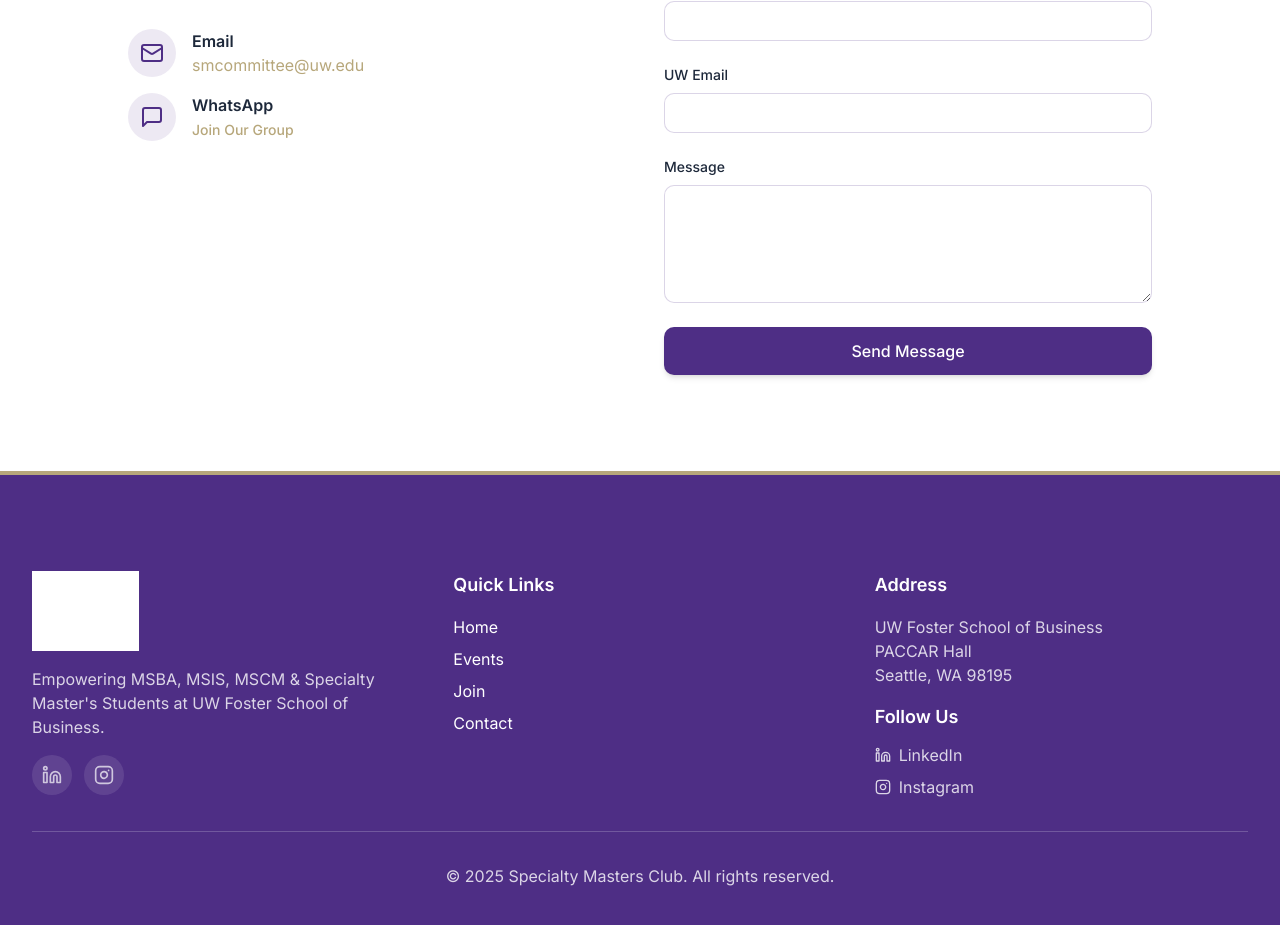
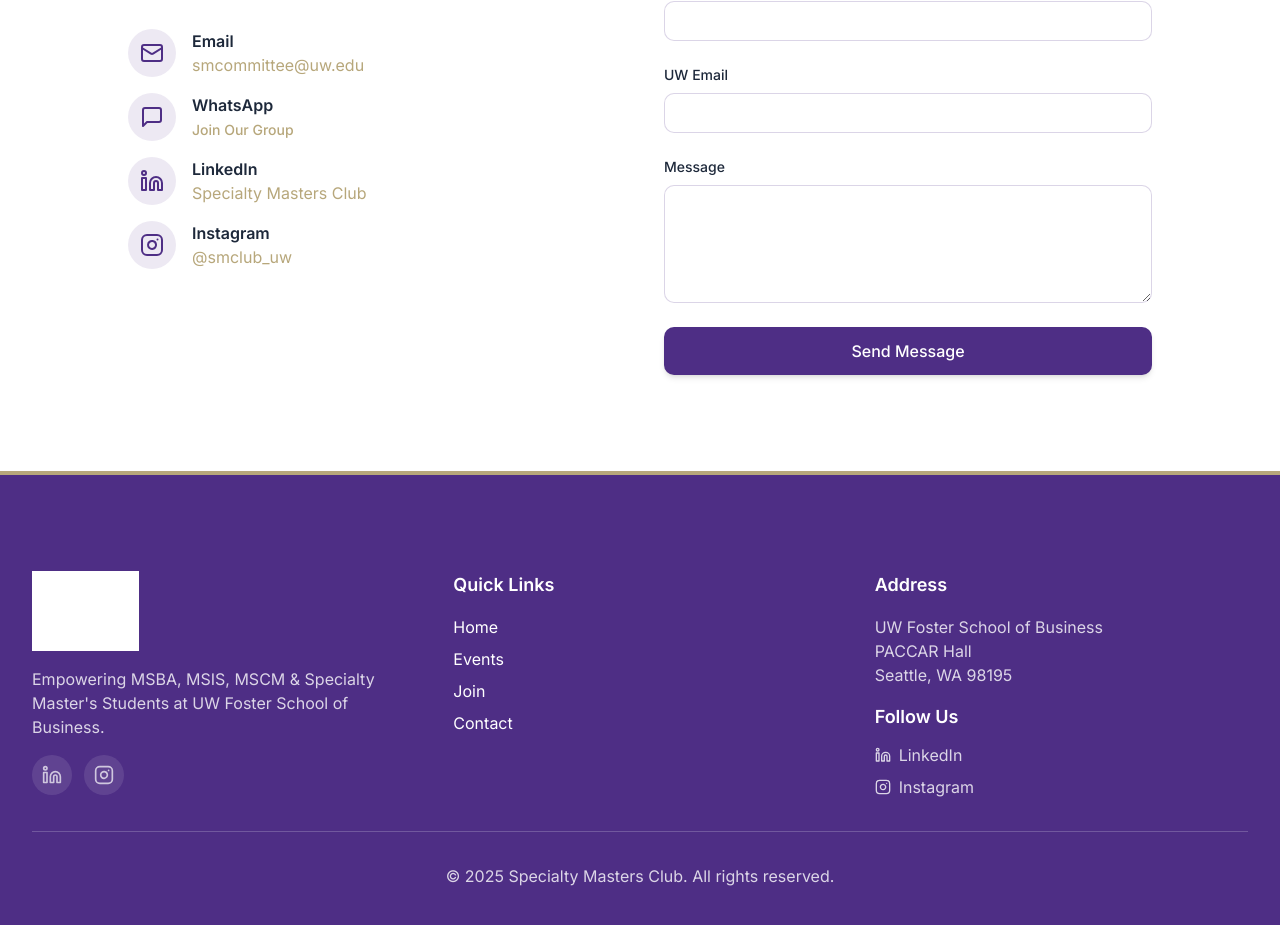
Before and after one commit to UW-Specialty-Masters-Club-2026/uw-specialitymastersclub, a React (Vite) app: page / in a window 1280 px wide. Shown: the part 6078-7003 px from the top of the page. Built offline with nearby package versions, Linux system fonts and the light colour scheme; grey boxes are pictures that could not be loaded; the HTML template or start-up script is replaced by a standard one.

Commit message:
Add social links to footer

```diff
--- a/src/components/Contact.tsx
+++ b/src/components/Contact.tsx
@@ -63,6 +63,30 @@ const Contact = () => {
                   </Button>
                 </div>
               </div>
+
+              <div className="flex items-center gap-4">
+                <div className="w-12 h-12 rounded-full bg-primary/10 flex items-center justify-center">
+                  <Linkedin className="h-6 w-6 text-primary" />
+                </div>
+                <div>
+                  <p className="font-semibold text-foreground">LinkedIn</p>
+                  <a href="https://www.linkedin.com/in/specialty-masters-club-0789893a8/" target="_blank" rel="noopener noreferrer" className="text-gold hover:underline">
+                    Specialty Masters Club
+                  </a>
+                </div>
+              </div>
+
+              <div className="flex items-center gap-4">
+                <div className="w-12 h-12 rounded-full bg-primary/10 flex items-center justify-center">
+                  <Instagram className="h-6 w-6 text-primary" />
+                </div>
+                <div>
+                  <p className="font-semibold text-foreground">Instagram</p>
+                  <a href="https://www.instagram.com/smclub_uw/" target="_blank" rel="noopener noreferrer" className="text-gold hover:underline">
+                    @smclub_uw
+                  </a>
+                </div>
+              </div>
             </div>
           </div>
         </div>
```
